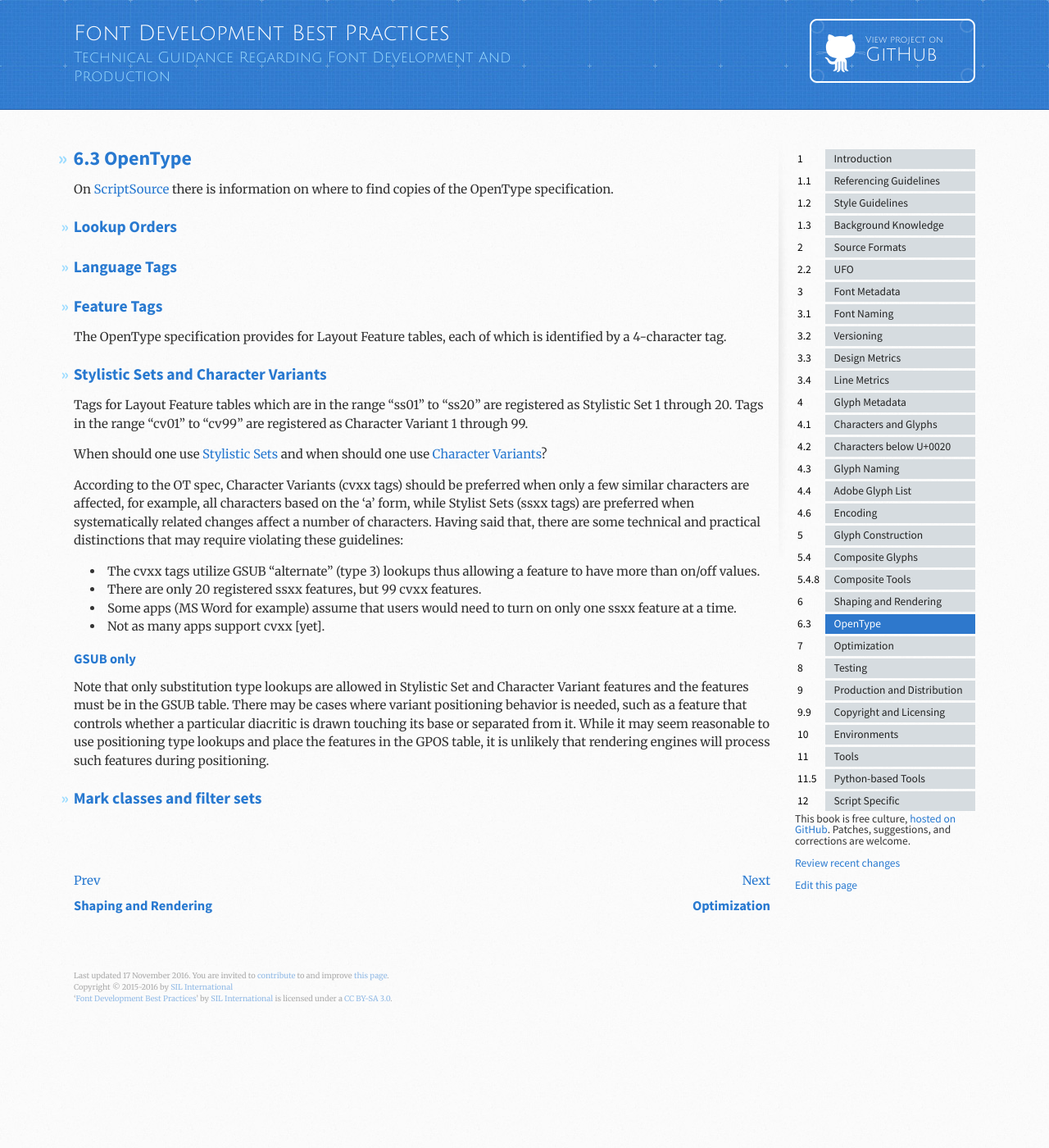
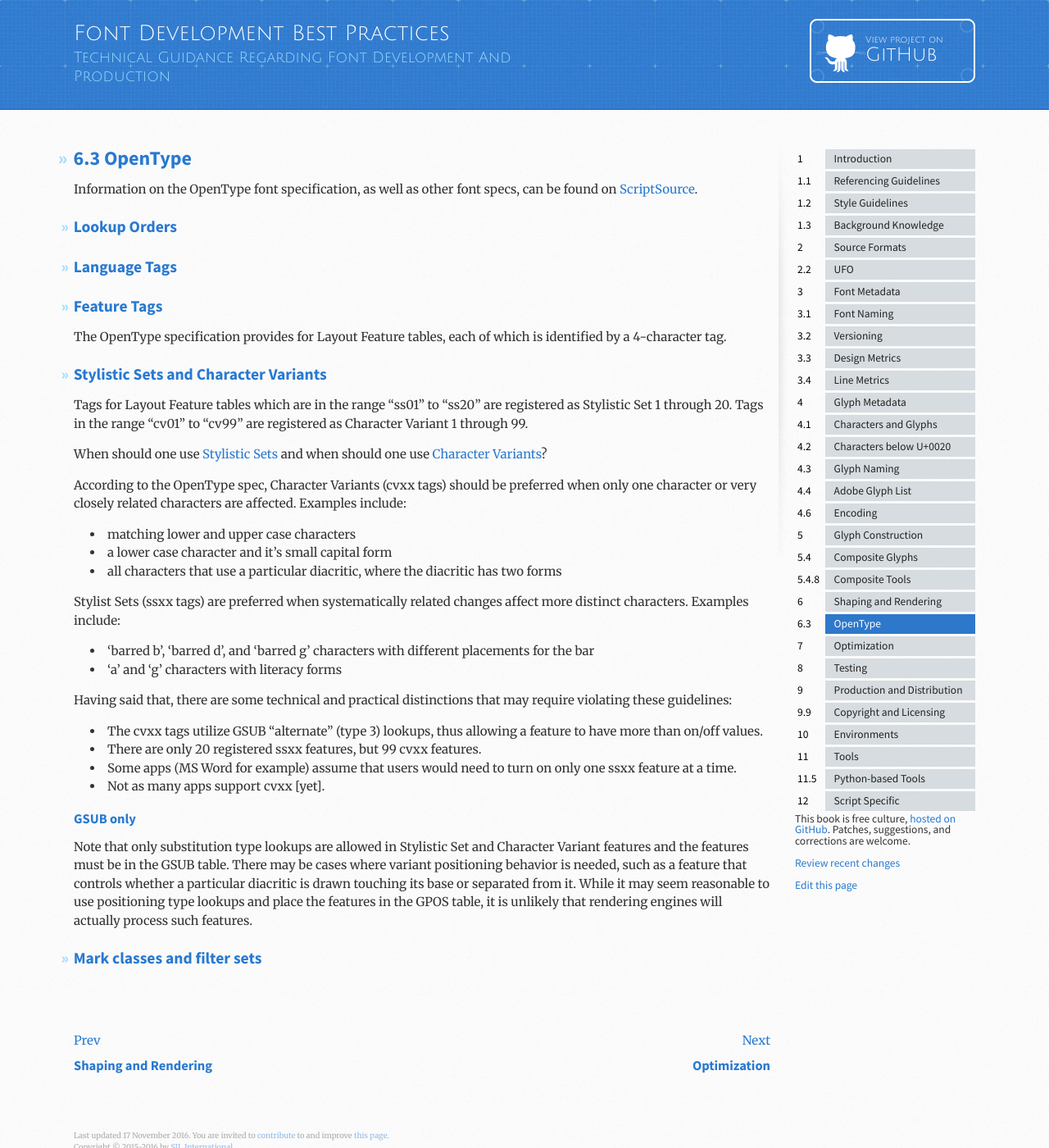
Before and after one commit to silnrsi/FDBP, a Jekyll site: the page built from en-US/OpenType.md, in a window 1280 px wide and 1400 px high. Shown: the whole window at 82% size. Built offline with Jekyll 4.4.1, drawn with Linux system fonts in a browser that asks for light colours.

Commit message:
improve the examples and make some small wording changes on the OpenType page

```diff
--- a/en-US/OpenType.md
+++ b/en-US/OpenType.md
@@ -6,7 +6,7 @@ outlevel: 6.3
 category: OpenType
 title: OpenType
 ---
-On [ScriptSource][OTinfo on SS] there is information on where to find copies of the OpenType specification.
+Information on the OpenType font specification, as well as other font specs, can be found on [ScriptSource][OTinfo on SS].
 
 ## Lookup Orders
 
@@ -22,16 +22,27 @@ Tags for Layout Feature tables which are in the range "ss01" to "ss20" are regis
 
 When should one use [Stylistic Sets] and when should one use [Character Variants]?
 
-According to the OT spec, Character Variants (cvxx tags) should be preferred when only a few similar characters are affected, for example, all characters based on the ‘a’ form, while Stylist Sets (ssxx tags) are preferred when systematically related changes affect a number of characters. Having said that, there are some technical and practical distinctions that may require violating these guidelines:
+According to the OpenType spec, Character Variants (cvxx tags) should be preferred when only one character or very closely related characters are affected. Examples include:
 
-- The cvxx tags utilize GSUB “alternate” (type 3) lookups thus allowing a feature to have more than on/off values.
+- matching lower and upper case characters
+- a lower case character and it's small capital form
+- all characters that use a particular diacritic, where the diacritic has two forms
+
+Stylist Sets (ssxx tags) are preferred when systematically related changes affect more distinct characters. Examples include:
+
+- 'barred b', 'barred d', and 'barred g' characters with different placements for the bar
+- 'a' and 'g' characters with literacy forms
+
+Having said that, there are some technical and practical distinctions that may require violating these guidelines:
+
+- The cvxx tags utilize GSUB “alternate” (type 3) lookups, thus allowing a feature to have more than on/off values.
 - There are only 20 registered ssxx features, but 99 cvxx features.
 - Some apps (MS Word for example) assume that users would need to turn on only one ssxx feature at a time.
 - Not as many apps support cvxx [yet].
 
 ### GSUB only
 
-Note that only substitution type lookups are allowed in Stylistic Set and Character Variant features and the features must be in the GSUB table. There may be cases where variant positioning behavior is needed, such as a feature that controls whether a particular diacritic is drawn touching its base or separated from it. While it may seem reasonable to use positioning type lookups and place the features in the GPOS table, it is unlikely that rendering engines will process such features during positioning.
+Note that only substitution type lookups are allowed in Stylistic Set and Character Variant features and the features must be in the GSUB table. There may be cases where variant positioning behavior is needed, such as a feature that controls whether a particular diacritic is drawn touching its base or separated from it. While it may seem reasonable to use positioning type lookups and place the features in the GPOS table, it is unlikely that rendering engines will actually process such features.
 
 ## Mark classes and filter sets
 
```
